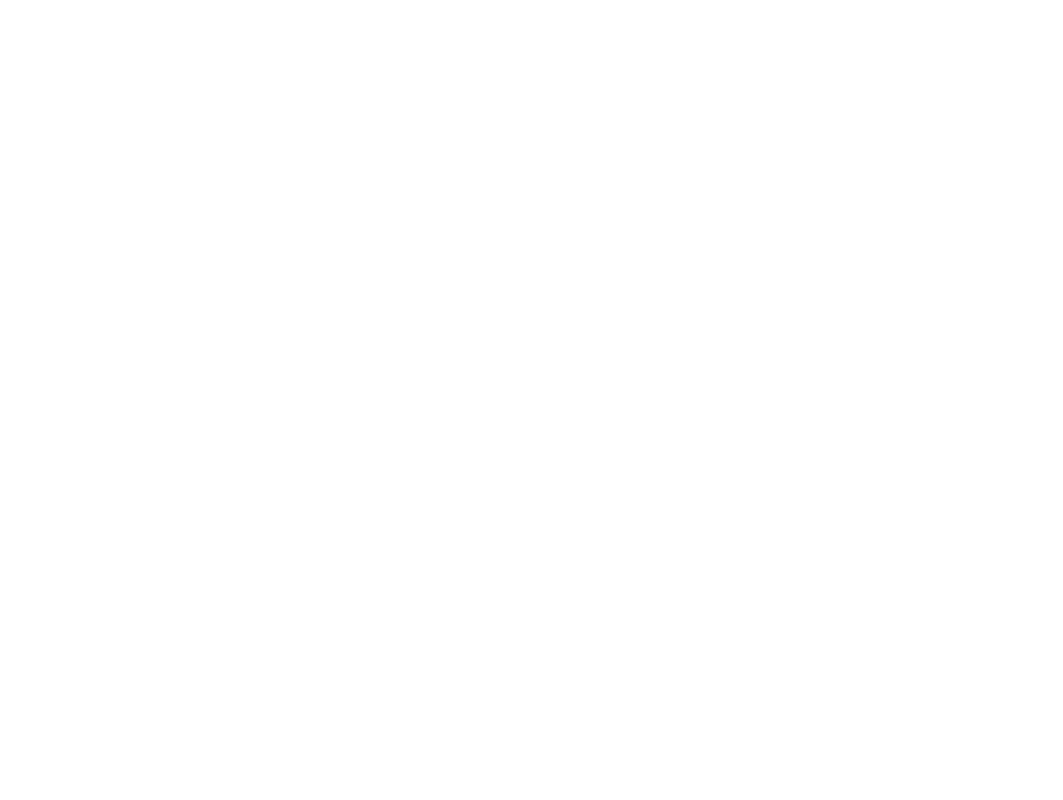
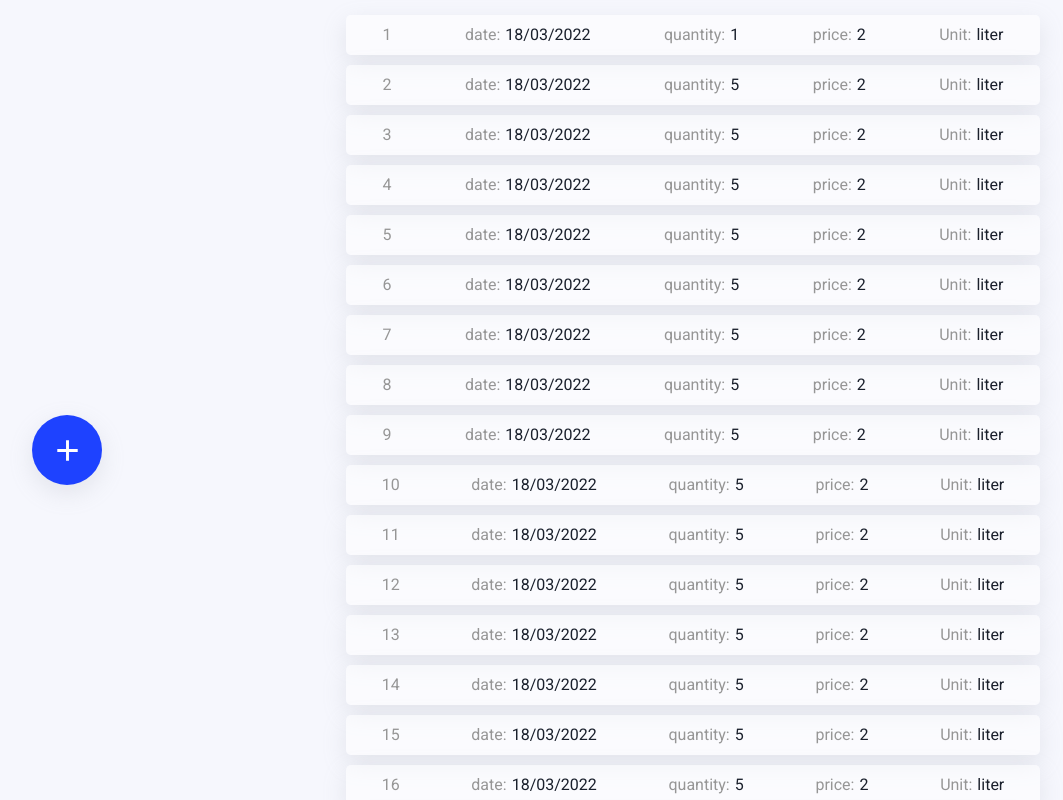
Before and after one commit to mmouhib/Karhabti, a React (Vite) app in the folder Karhabti.WebClient/Karhabti/: page /profile/gas-fills in a window 1280 px wide. Before the commit this address had no page. Shown: the whole page, without its empty margins (71-1134 px from the left). Built offline with nearby package versions, Linux system fonts and the light colour scheme.

Commit message:
Add gas fills page.

```diff
--- a/Karhabti.WebClient/Karhabti/src/App.tsx
+++ b/Karhabti.WebClient/Karhabti/src/App.tsx
@@ -7,12 +7,14 @@
 import Outlet from './components/_global/outlet/outletWrapper';
 import UserContextProvider from './context/userContext';
 import Profile from './routes/profile';
+import GasFills from './routes/gasFills';
 
 export default function App() {
 	return (
 		<BrowserRouter>
 			<Routes>
 				<Route path="/" element={<Home />} />
+
 				<Route
 					path="signup"
 					element={
@@ -24,9 +26,15 @@
 					<Route path="" element={<Signup />} />
 					<Route path="avatar" element={<Avatar />} />
 				</Route>
+
 				<Route path="login" element={<Login />} />
+
 				<Route path="add-car" element={<CarSubmit />} />
-				<Route path="profile" element={<Profile />} />
+
+				<Route path="profile" element={<Outlet />}>
+					<Route path="" element={<Profile />} />
+					<Route path="gas-fills" element={<GasFills />} />
+				</Route>
 			</Routes>
 		</BrowserRouter>
 	);
--- /dev/null
+++ b/Karhabti.WebClient/Karhabti/src/components/gasFills/GasFill/gasFill.scss
@@ -0,0 +1,26 @@
+.gas-fill-container{
+  height: 40px;
+  width: 70%;
+  background-color: rgba(255, 255, 255, 0.49);
+  border-radius: 5px;
+  box-shadow: rgba(149, 157, 165, 0.2) 0 8px 24px;
+  display: flex;
+  align-items: center;
+  justify-content: space-around;
+
+  & div{
+    display: flex;
+    align-items: center;
+    justify-content: center;
+    gap: 5px;
+  }
+
+  & .label{
+    font-family: Roboto, sans-serif;
+    color: #969696;
+  }
+
+  & p{
+    font-family: Roboto, sans-serif;
+  }
+}
--- /dev/null
+++ b/Karhabti.WebClient/Karhabti/src/components/gasFills/GasFill/gasFill.tsx
@@ -0,0 +1,28 @@
+import './gasFill.scss';
+import { IGasFill } from '../../../types/types';
+
+export default function GasFill({ data, id }: { id: number; data: IGasFill }) {
+	return (
+		<div className="gas-fill-container">
+			<div className="id">
+				<span className="label">{id+1}</span>
+			</div>
+			<div className="date">
+				<span className="label">date:</span>
+				<p>{data.date}</p>
+			</div>
+			<div className="quantity">
+				<span className="label">quantity:</span>
+				<p> {data.quantity}</p>
+			</div>
+			<div className="price">
+				<span className="label">price:</span>
+				<p>{data.price}</p>
+			</div>
+			<div className="Unit">
+				<span className="label">Unit:</span>
+				<p>{data.unit}</p>
+			</div>
+		</div>
+	);
+}
--- /dev/null
+++ b/Karhabti.WebClient/Karhabti/src/routes/gasFills.tsx
@@ -0,0 +1,169 @@
+import '../styles/gasFills.scss';
+import { IGasFill } from '../types/types';
+import GasFill from '../components/gasFills/GasFill/gasFill';
+import AddIcon from '@mui/icons-material/Add';
+
+const gasFillsList: IGasFill[] = [
+	{
+		quantity: 1,
+		date: '18/03/2022',
+		price: 2,
+		unit: 'liter',
+	},
+	{
+		quantity: 5,
+		date: '18/03/2022',
+		price: 2,
+		unit: 'liter',
+	},
+	{
+		quantity: 5,
+		date: '18/03/2022',
+		price: 2,
+		unit: 'liter',
+	},
+	{
+		quantity: 5,
+		date: '18/03/2022',
+		price: 2,
+		unit: 'liter',
+	},
+	{
+		quantity: 5,
+		date: '18/03/2022',
+		price: 2,
+		unit: 'liter',
+	},
+	{
+		quantity: 5,
+		date: '18/03/2022',
+		price: 2,
+		unit: 'liter',
+	},
+	{
+		quantity: 5,
+		date: '18/03/2022',
+		price: 2,
+		unit: 'liter',
+	},
+	{
+		quantity: 5,
+		date: '18/03/2022',
+		price: 2,
+		unit: 'liter',
+	},
+	{
+		quantity: 5,
+		date: '18/03/2022',
+		price: 2,
+		unit: 'liter',
+	},
+	{
+		quantity: 5,
+		date: '18/03/2022',
+		price: 2,
+		unit: 'liter',
+	},
+	{
+		quantity: 5,
+		date: '18/03/2022',
+		price: 2,
+		unit: 'liter',
+	},
+	{
+		quantity: 5,
+		date: '18/03/2022',
+		price: 2,
+		unit: 'liter',
+	},
+	{
+		quantity: 5,
+		date: '18/03/2022',
+		price: 2,
+		unit: 'liter',
+	},
+	{
+		quantity: 5,
+		date: '18/03/2022',
+		price: 2,
+		unit: 'liter',
+	},
+	{
+		quantity: 5,
+		date: '18/03/2022',
+		price: 2,
+		unit: 'liter',
+	},
+	{
+		quantity: 5,
+		date: '18/03/2022',
+		price: 2,
+		unit: 'liter',
+	},
+	{
+		quantity: 5,
+		date: '18/03/2022',
+		price: 2,
+		unit: 'liter',
+	},
+	{
+		quantity: 5,
+		date: '18/03/2022',
+		price: 2,
+		unit: 'liter',
+	},
+	{
+		quantity: 5,
+		date: '18/03/2022',
+		price: 2,
+		unit: 'liter',
+	},
+	{
+		quantity: 5,
+		date: '18/03/2022',
+		price: 2,
+		unit: 'liter',
+	},
+	{
+		quantity: 5,
+		date: '18/03/2022',
+		price: 2,
+		unit: 'liter',
+	},
+	{
+		quantity: 5,
+		date: '18/03/2022',
+		price: 2,
+		unit: 'liter',
+	},
+	{
+		quantity: 5,
+		date: '18/03/2022',
+		price: 2,
+		unit: 'liter',
+	},
+];
+
+export default function GasFills() {
+	return (
+		<div className="gas-fills-container">
+			<div className="left-side">
+				<div className="add-button">
+					<AddIcon fontSize="large" />
+				</div>
+			</div>
+			<div className="items-container">
+				{gasFillsList.length == 0 ? (
+					<div className="empty-list">
+						<span className="empty-title">No data !</span>
+						<p>Your Gas Fills list is empty. add data to see the here</p>
+					</div>
+				) : (
+					gasFillsList.map((element: IGasFill, index: number) => {
+						return <GasFill id={index} key={index} data={element} />;
+					})
+				)}
+			</div>
+		</div>
+	);
+}
--- /dev/null
+++ b/Karhabti.WebClient/Karhabti/src/styles/gasFills.scss
@@ -0,0 +1,65 @@
+.gas-fills-container {
+  height: 100vh;
+  width: 100vw;
+  background-color: #f6f7fd;
+  display: flex;
+  align-items: start;
+  justify-content: end;
+  padding: 15px 20px;
+  overflow: scroll;
+
+  & .left-side {
+    position: fixed;
+    top: 50vh;
+    left: 10px;
+    height: 100px;
+    width: 20%;
+    display: flex;
+    align-items: center;
+    justify-content: center;
+
+    & .add-button {
+      display: flex;
+      align-items: center;
+      justify-content: center;
+      width: 70px;
+      height: 70px;
+      background-color: #1E42FF;
+      border-radius: 100px;
+      color: white;
+      box-shadow: rgba(149, 157, 165, 0.2) 0 8px 24px;
+
+      &:hover {
+        color: #1E42FF;
+        background-color: white;
+      }
+
+      &:active {
+        color: white;
+        background-color: #1534de;
+      }
+    }
+  }
+
+  & .items-container {
+    width: 80%;
+    display: flex;
+    align-items: center;
+    justify-content: center;
+    flex-direction: column;
+    gap: 10px;
+
+    & .empty-list{
+      font-family: 'Righteous', cursive;
+
+      & .empty-title{
+        font-size: 2em;
+      }
+
+      & p{
+        color: #562c2c;
+      }
+    }
+
+  }
+}
```
Also changed, not shown: Karhabti.WebClient/Karhabti/src/types/types.ts (+7 -0 lines).
